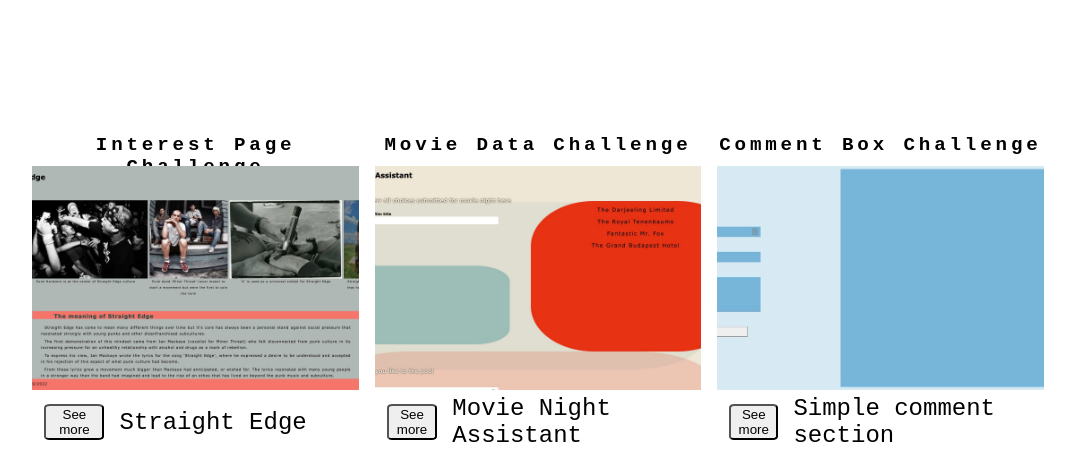
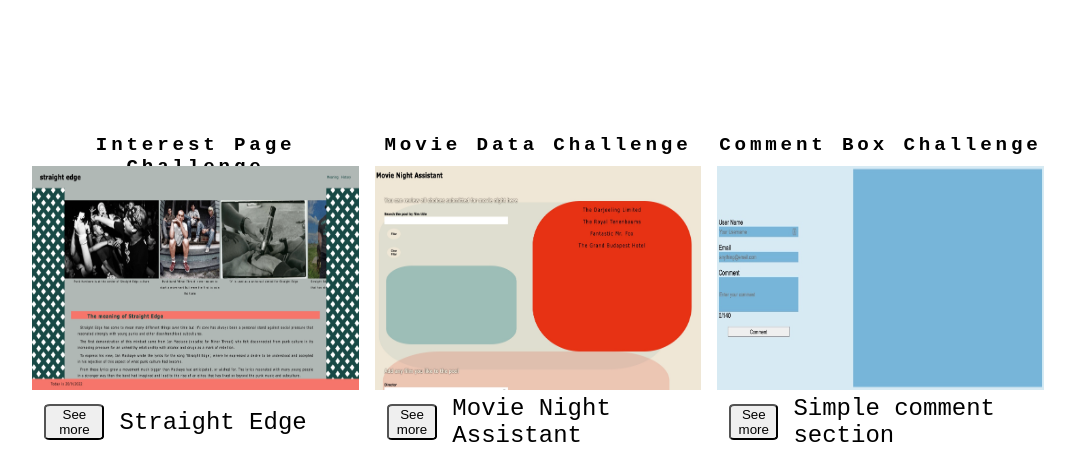
Before and after one commit to camelPhonso/Projects_gallery, a plain HTML site: page Index.html in a window 1280 px wide. Shown: the top 467 px of the page, without its empty margins (102-1177 px from the left). Drawn offline with Linux system fonts and the light colour scheme.

Commit message:
aesthetic changes to the layout

```diff
--- a/styles.css
+++ b/styles.css
@@ -52,12 +52,11 @@ html{
 .thumbnail{
     height: 100%;
     width:100%;
-    object-fit:cover
+    object-fit:fill:
 }
 
 .preview:hover .thumbnail{
     opacity:30%;
-    object-fit:fill;
 }
 
 .film_over{
```
